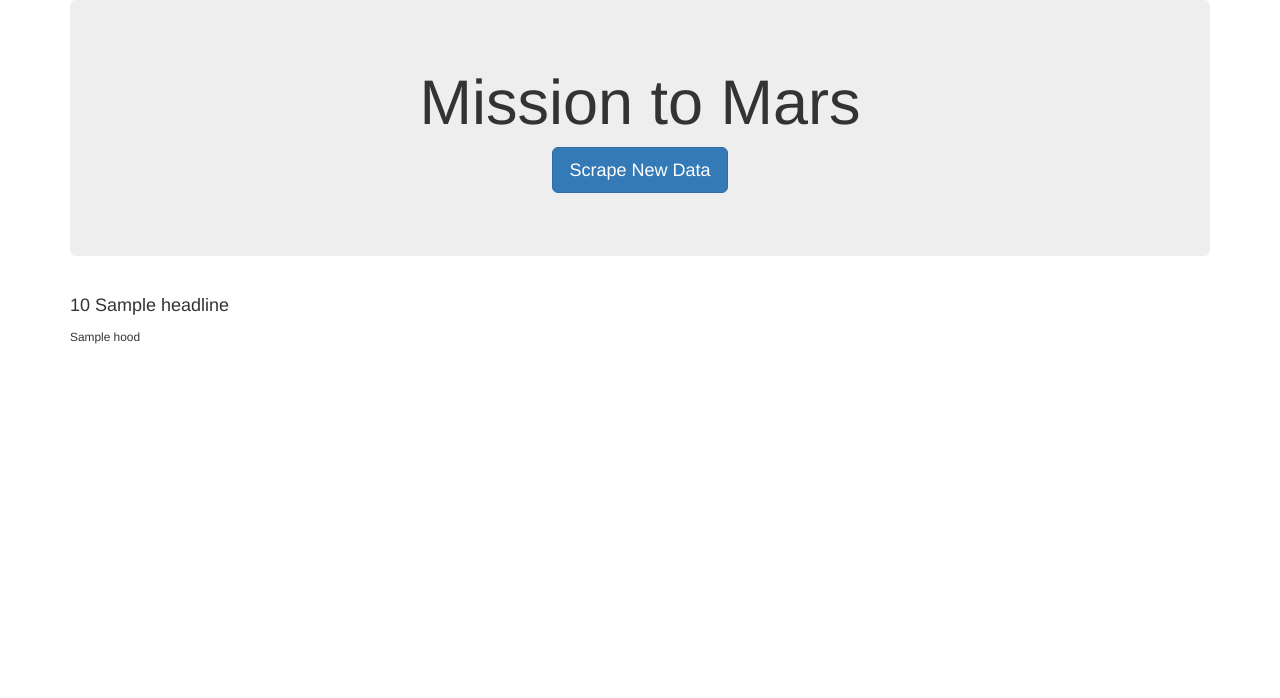
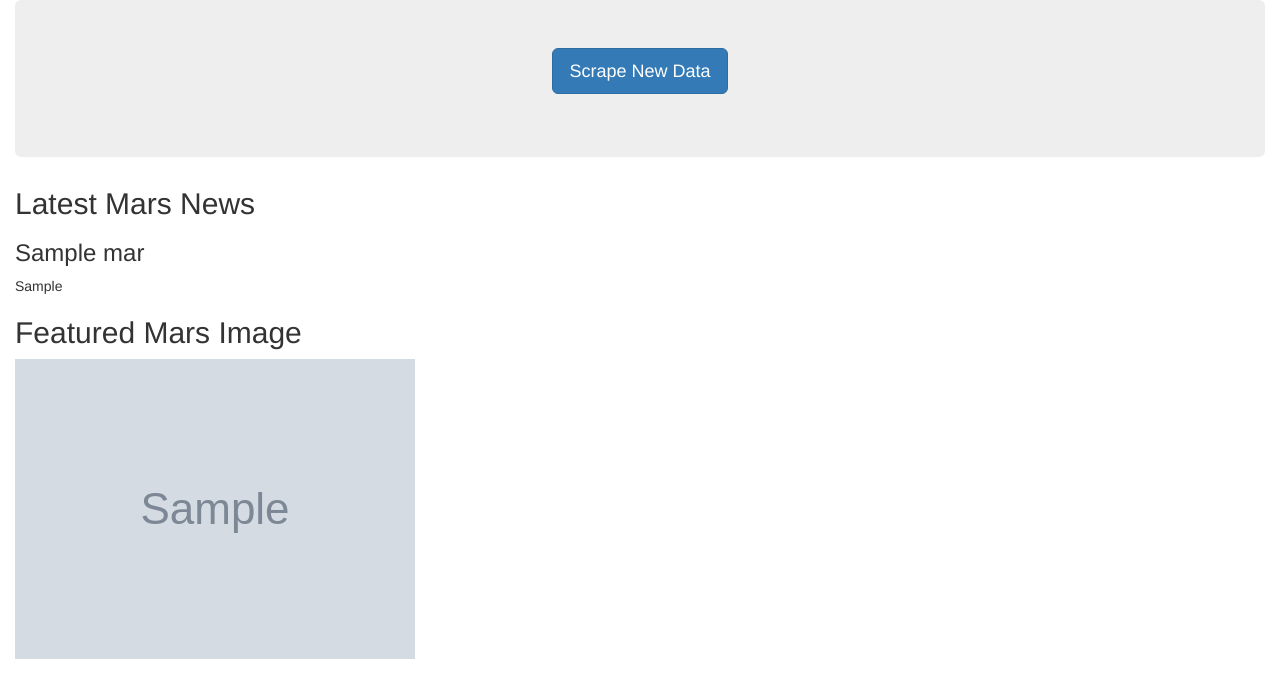
Before and after one commit to mizgutdina/web-scraping-challenge, a Flask app: template Missions_to_Mars/templates/index.html in a window 1280 px wide. Shown: the top 698 px of the page. Run offline with Flask 2, Linux system fonts and the light colour scheme; the template is opened without the code that fills it: most values are stand-ins (such as "Sample title", 1, 10 or a date in 2020); grey boxes marked "Sample" are stand-in pictures; some libraries are stand-ins or nearby versions.

Commit message:
Adds some flask app

```diff
--- a/Missions_to_Mars/app.py
+++ b/Missions_to_Mars/app.py
@@ -1,21 +1,35 @@
-# import necessary libraries
-from flask import Flask, render_template
+from flask import Flask, render_template, redirect
+from flask_pymongo import PyMongo
+import scrape_mars
 
-# create instance of Flask app
+# Create an instance of Flask
 app = Flask(__name__)
 
-# List of dictionaries
-# dogs = [{"name": "Fido", "type": "Lab"},
-#         {"name": "Rex", "type": "Collie"},
-#         {"name": "Suzzy", "type": "Terrier"},
-#         {"name": "Tomato", "type": "Retriever"}]
+# Use PyMongo to establish Mongo connection
+mongo = PyMongo(app, uri="mongodb://localhost:27017/mars_app")
 
 
-# create route that renders index.html template
+# Route to render index.html template using data from Mongo
 @app.route("/")
-def index():
+def home():
+    # Find one record of data from the mongo database
+    destination_data = mongo.db.collection.find_one()
 
-    return render_template("index.html", dogs=dogs)
+    # Return template and data
+    return render_template("index.html", mars=destination_data)
+
+# Route that will trigger the scrape function
+@app.route("/scrape")
+def scrape():
+
+    # Run the scrape function
+    final_data = scrape_mars.scrape_info()
+
+    # Update the Mongo database using update and upsert=True
+    mongo.db.collection.update({}, final_data, upsert=True)
+
+    # Redirect back to home page
+    return redirect("/")
 
 
 if __name__ == "__main__":
--- a/Missions_to_Mars/templates/index.html
+++ b/Missions_to_Mars/templates/index.html
@@ -10,21 +10,19 @@
 </head>
 
 <body>
-  <div class="container">
-
+  <div class="container-fluid">
     <div class="jumbotron text-center">
-      <h1>Mission to Mars</h1>
       <p><a class="btn btn-primary btn-lg" href="/scrape" role="button">Scrape New Data</a></p>
     </div>
-
-    <!-- Craigslist Listings -->
-    <div class="row" id="craiglist-listings">
-      <div class="col-md-12">
-        <h4 class="heading">{{listings.price}} {{listings.headline}}</h4>
-        <small>{{listings.hood}}</small>
-      </div>
-    </div>
-
+    <h2>Latest Mars News</h2>
+    <h3>{{ mars.news_title }}</h3>
+    <p>{{ mars.news_p }}</p>
+    <h2>Featured Mars Image</h2>
+    <img src="{{ mars.featured_image_url }}" alt="Featured Image">
+    <!-- <h2>The typical weather in Costa Rica is:</h2>
+    <h3>Max Temp: {{ vacation.max_temp }}</h3>
+    <h3>Min Temp: {{ vacation.min_temp }}</h3> -->
+  </div>
   </div>
 </body>
 
```
Also changed, not shown: Missions_to_Mars/scrape_mars.py (+25 -15 lines).
